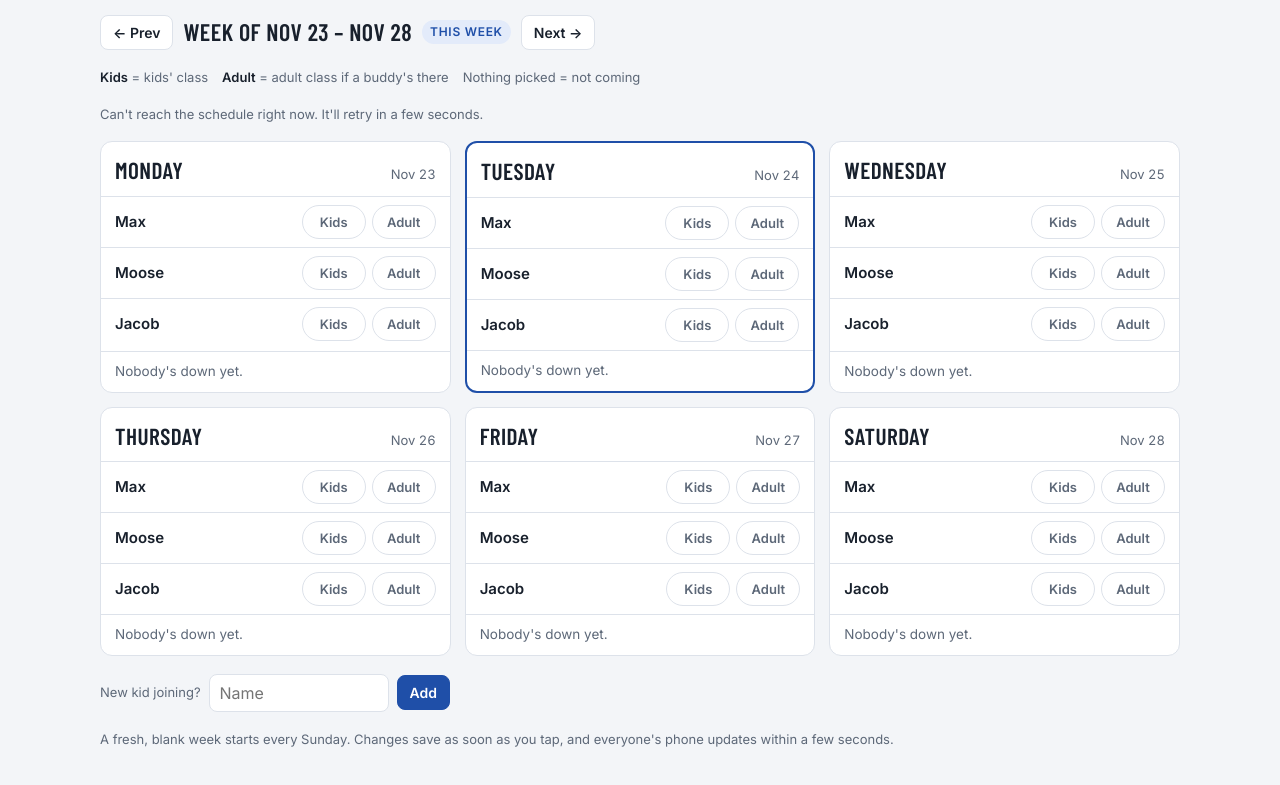
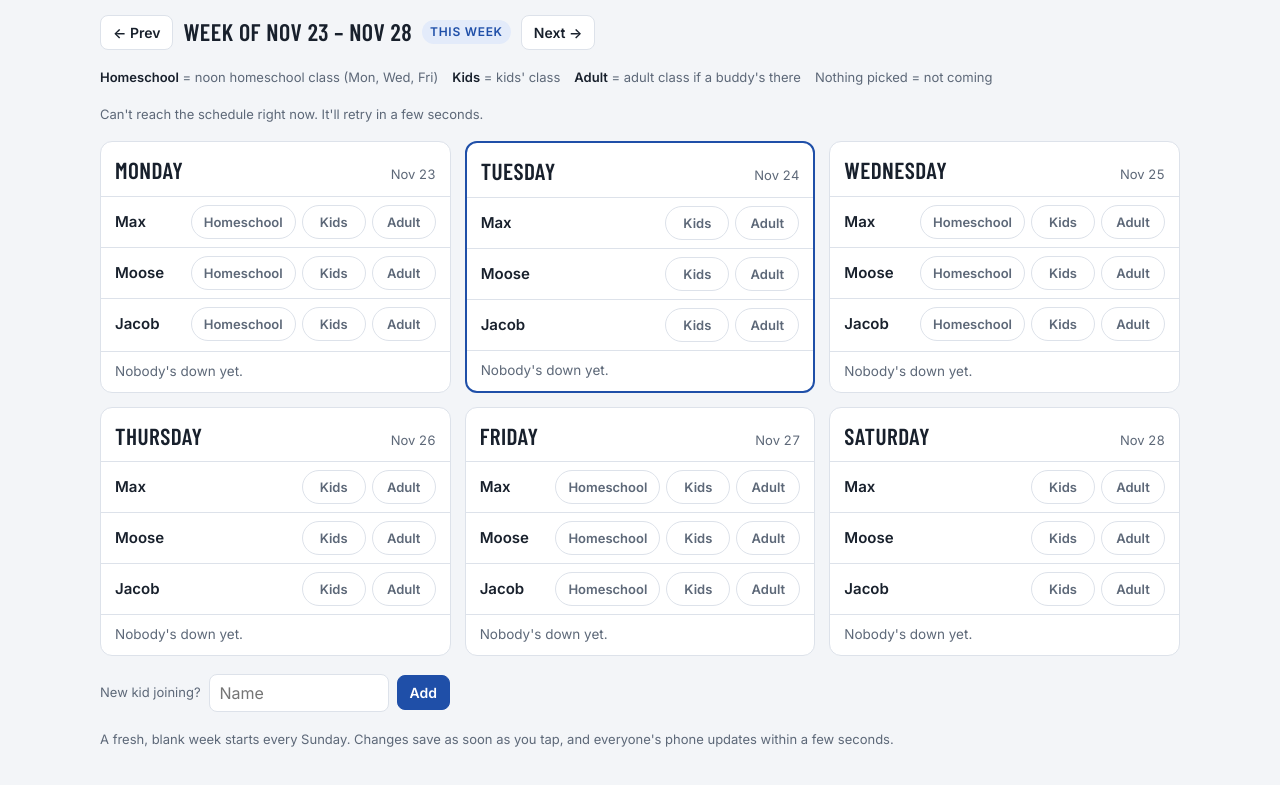
Before and after one commit to cory-harelson/chess-trainer, a plain HTML site: page mat-buddies/index.html in a window 1280 px wide. Shown: the part 133-918 px from the top of the page. Drawn offline with nearby package versions, Linux system fonts and the light colour scheme; no server answers.

Commit message:
Mat Buddies: add noon homeschool class on Mon/Wed/Fri (#3)
Claude-Session: https://claude.ai/code/session_01CWqMajULnd9jskD1qDsDhF

Co-authored-by: Claude <noreply@anthropic.com>

```diff
--- a/mat-buddies/index.html
+++ b/mat-buddies/index.html
@@ -12,7 +12,7 @@
 <style>
 :root {
   --bg: #f3f5f8; --card: #ffffff; --ink: #18202c; --muted: #5d6878; --line: #dde2ea;
-  --accent: #1f4fa8; --accent-soft: #e3ebfa; --kids: #0f7a55; --kids-soft: #def3ea;
+  --accent: #1f4fa8; --accent-soft: #e3ebfa; --kids: #0f7a55; --kids-soft: #def3ea; --hs: #6b3fa0; --hs-soft: #efe6fa;
   --warn: #9a5b00; --warn-soft: #fbeed6;
   --display: "Barlow Condensed", "Arial Narrow", system-ui, sans-serif;
   --body: "Inter", system-ui, -apple-system, "Segoe UI", sans-serif;
@@ -20,7 +20,7 @@
 }
 @media (prefers-color-scheme: dark) {
   :root { --bg: #10141b; --card: #181e28; --ink: #e8ecf2; --muted: #9aa4b3; --line: #2a3240;
-    --accent: #7ea6f2; --accent-soft: #1f2d48; --kids: #5fd1a4; --kids-soft: #163a2e;
+    --accent: #7ea6f2; --accent-soft: #1f2d48; --kids: #5fd1a4; --kids-soft: #163a2e; --hs: #c7a6f2; --hs-soft: #2e2142;
     --warn: #f0b660; --warn-soft: #3a2b14; color-scheme: dark; }
 }
 * { box-sizing: border-box; }
@@ -53,11 +53,12 @@ button:focus-visible, input:focus-visible { outline: 2px solid var(--accent); ou
 .dayhead { display: flex; align-items: baseline; justify-content: space-between; padding: 12px 14px 8px; }
 .dayname { font-family: var(--display); font-size: 1.45rem; text-transform: uppercase; letter-spacing: .02em; }
 .daydate { color: var(--muted); font-size: 13px; font-variant-numeric: tabular-nums; }
-.kidrow { display: flex; align-items: center; justify-content: space-between; gap: 10px; padding: 8px 14px; border-top: 1px solid var(--line); }
+.kidrow { display: flex; align-items: center; justify-content: space-between; flex-wrap: wrap; gap: 8px 10px; padding: 8px 14px; border-top: 1px solid var(--line); }
 .kidname { font-weight: 600; min-width: 0; overflow-wrap: anywhere; }
-.chips { display: flex; gap: 6px; flex-shrink: 0; }
+.chips { display: flex; gap: 6px; flex-shrink: 0; margin-left: auto; }
 .chip { font-weight: 600; font-size: 13px; border: 1px solid var(--line); background: transparent; color: var(--muted); border-radius: 999px; padding: 8px 12px; cursor: pointer; min-width: 64px; }
 .chip[aria-pressed="true"].k { background: var(--kids-soft); border-color: var(--kids); color: var(--kids); }
+.chip[aria-pressed="true"].h { background: var(--hs-soft); border-color: var(--hs); color: var(--hs); }
 .chip[aria-pressed="true"].a { background: var(--accent-soft); border-color: var(--accent); color: var(--accent); }
 .verdict { margin-top: auto; padding: 10px 14px; border-top: 1px solid var(--line); font-size: 13.5px; border-radius: 0 0 11px 11px; }
 .verdict.go { background: var(--kids-soft); color: var(--kids); font-weight: 600; }
@@ -84,6 +85,7 @@ button:focus-visible, input:focus-visible { outline: 2px solid var(--accent); ou
     <button id="next" type="button">Next →</button>
   </div>
   <div class="legend">
+    <span><b>Homeschool</b> = noon homeschool class (Mon, Wed, Fri)</span>
     <span><b>Kids</b> = kids' class</span>
     <span><b>Adult</b> = adult class if a buddy's there</span>
     <span>Nothing picked = not coming</span>
@@ -105,6 +107,7 @@ button:focus-visible, input:focus-visible { outline: 2px solid var(--accent); ou
   const STATE = "https://raw.githubusercontent.com/cory-harelson/chess-trainer/main/mat-buddies/state.json";
   const DEFAULT_ROSTER = [{ id: "max", name: "Max" }, { id: "moose", name: "Moose" }, { id: "jacob", name: "Jacob" }];
   const DAYS = [["mon","Monday"],["tue","Tuesday"],["wed","Wednesday"],["thu","Thursday"],["fri","Friday"],["sat","Saturday"]];
+  const HS_DAYS = new Set(["mon", "wed", "fri"]);
   const $ = (id) => document.getElementById(id);
   const statusEl = $("status");
   function mondayFor(d) {
@@ -125,7 +128,7 @@ button:focus-visible, input:focus-visible { outline: 2px solid var(--accent); ou
 
   function applyEvent(st, e) {
     if (!e || typeof e !== "object") return;
-    if (e.t === "set" && /^\d{4}-\d{2}-\d{2}$/.test(e.week) && DAYS.some((d) => d[0] === e.day) && (e.f === "k" || e.f === "a")) {
+    if (e.t === "set" && /^\d{4}-\d{2}-\d{2}$/.test(e.week) && DAYS.some((d) => d[0] === e.day) && (e.f === "k" || e.f === "a" || (e.f === "h" && HS_DAYS.has(e.day)))) {
       const wk = st.weeks[e.week] = st.weeks[e.week] || {};
       const kd = wk[e.kid] = wk[e.kid] || {};
       const dd = kd[e.day] = kd[e.day] || {};
@@ -160,15 +163,17 @@ button:focus-visible, input:focus-visible { outline: 2px solid var(--accent); ou
       const n = document.createElement("span"); n.className = "dayname"; n.textContent = label;
       const dt = document.createElement("span"); dt.className = "daydate"; dt.textContent = fmt(date, { month: "short", day: "numeric" });
       head.append(n, dt); card.appendChild(head);
-      const adults = [], kids = [];
+      const adults = [], kids = [], hs = [];
+      const opts = (HS_DAYS.has(key) ? [["h","Homeschool"]] : []).concat([["k","Kids"],["a","Adult"]]);
       roster.forEach((kid) => {
         const v = (entries[kid.id] && entries[kid.id][key]) || {};
         if (v.a) adults.push(kid.name);
         if (v.k) kids.push(kid.name);
+        if (v.h && HS_DAYS.has(key)) hs.push(kid.name);
         const row = document.createElement("div"); row.className = "kidrow";
         const nm = document.createElement("span"); nm.className = "kidname"; nm.textContent = kid.name;
         const chips = document.createElement("div"); chips.className = "chips";
-        [["k","Kids"],["a","Adult"]].forEach(([f, txt]) => {
+        opts.forEach(([f, txt]) => {
           const b = document.createElement("button");
           b.type = "button"; b.className = "chip " + f; b.textContent = txt;
           b.setAttribute("aria-pressed", v[f] ? "true" : "false");
@@ -179,10 +184,13 @@ button:focus-visible, input:focus-visible { outline: 2px solid var(--accent); ou
         row.append(nm, chips); card.appendChild(row);
       });
       const ver = document.createElement("div");
-      if (adults.length >= 2) { ver.className = "verdict go"; ver.textContent = "Adult class is a go: " + adults.join(" + "); }
-      else if (adults.length === 1) { ver.className = "verdict warn"; ver.textContent = adults[0] + " wants adult class. Needs a buddy."; }
-      else { ver.className = "verdict none"; ver.textContent = kids.length ? "Kids' class: " + kids.join(", ") : "Nobody's down yet."; }
-      if (adults.length >= 1 && kids.length) ver.textContent += " · Kids' class: " + kids.join(", ");
+      const parts = [];
+      if (hs.length) parts.push("Homeschool: " + hs.join(", "));
+      if (kids.length) parts.push("Kids' class: " + kids.join(", "));
+      if (adults.length >= 2) { ver.className = "verdict go"; parts.push("Adult class is a go: " + adults.join(" + ")); }
+      else if (adults.length === 1) { ver.className = "verdict warn"; parts.push(adults[0] + " wants adult class. Needs a buddy."); }
+      else ver.className = "verdict none";
+      ver.textContent = parts.length ? parts.join(" · ") : "Nobody's down yet.";
       card.appendChild(ver);
       wrap.appendChild(card);
     });
```
Also changed, not shown: 1 other file.
